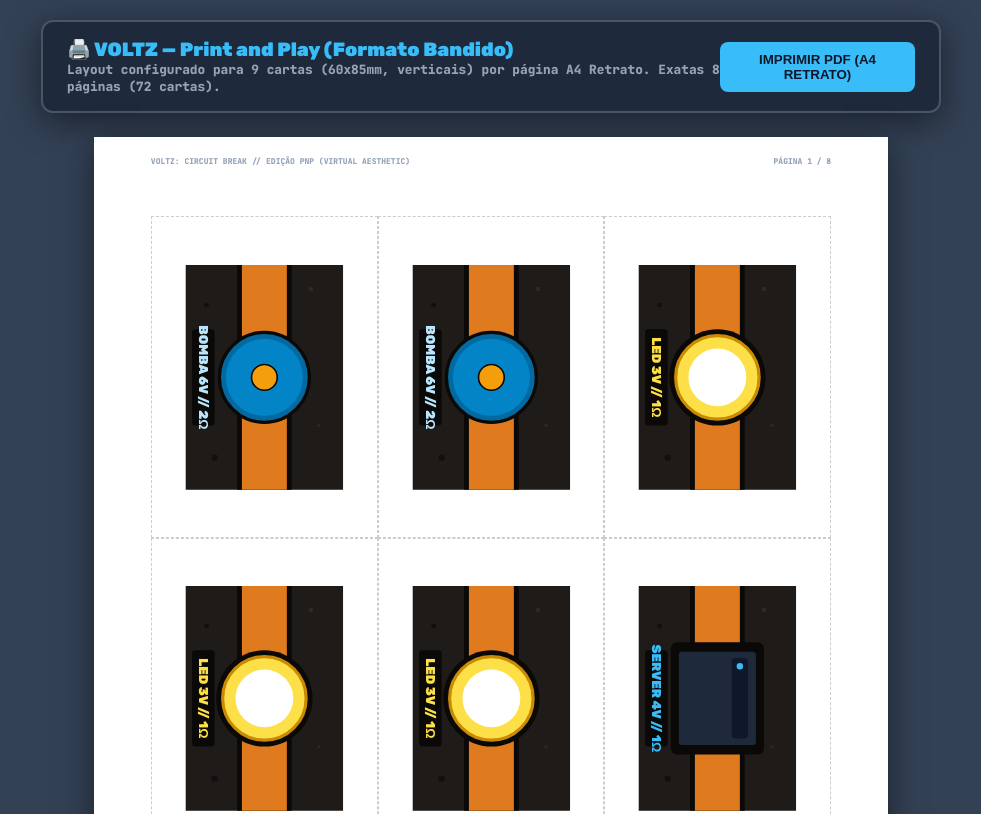
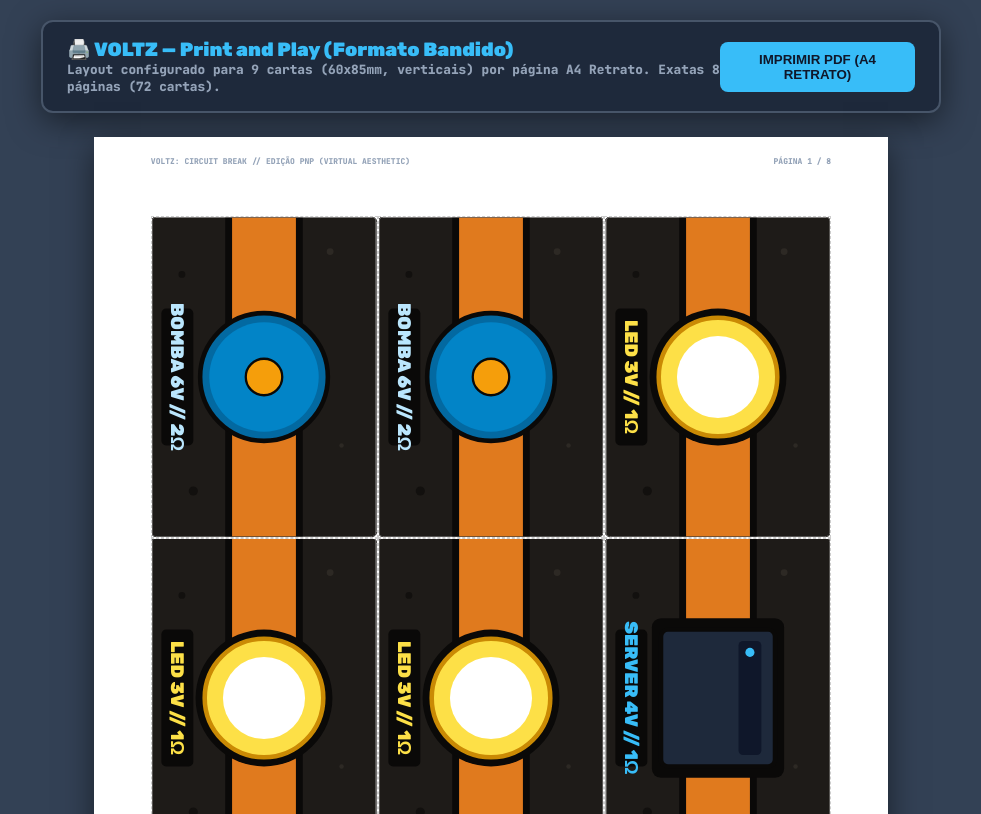
Before and after one commit to davidlhferro/febrace, a plain HTML site: page 01_Jogo_Voltz/cartas/cartas_print_visual.html in a window 1280 px wide. Shown: the top 814 px of the page, without its empty margins (149-1130 px from the left). Drawn offline with Linux system fonts and the light colour scheme.

Commit message:
fix(pnp): use absolute positioning to prevent flexbox from squishing rotated svgs

```diff
--- a/01_Jogo_Voltz/cartas/cartas_print_visual.html
+++ b/01_Jogo_Voltz/cartas/cartas_print_visual.html
@@ -52,11 +52,17 @@
         .card-container {
             width: 60mm;
             height: 85mm;
-            display: flex;
-            justify-content: center;
-            align-items: center;
+            position: relative;
             border: 0.5px dashed #ccc; /* Linha de corte */
             overflow: hidden;
+        }
+
+        .card-container svg {
+            position: absolute;
+            top: 50%;
+            left: 50%;
+            transform: translate(-50%, -50%) rotate(90deg) !important;
+            transform-origin: center;
         }
 
         .page-header-tag {
@@ -305,7 +311,7 @@
             }
 
             return `
-            <svg width="${w}" height="${h}" viewBox="0 0 140 98" style="display:block; transform: rotate(90deg); transform-origin: center;">
+            <svg width="${w}" height="${h}" viewBox="0 0 140 98" style="display:block; border-radius:6px; overflow:hidden; border:1px solid #1e1b18;">
                 <g transform="rotate(${rot} 70 49)">
                     ${baseVisual}
                     ${bodyVisual}
```
